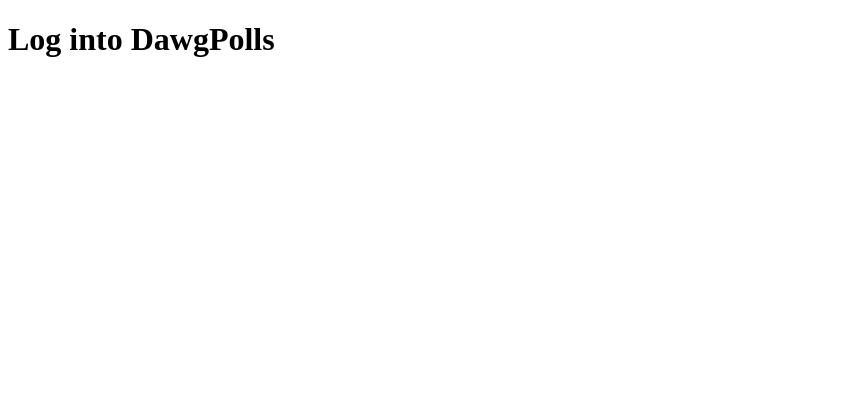
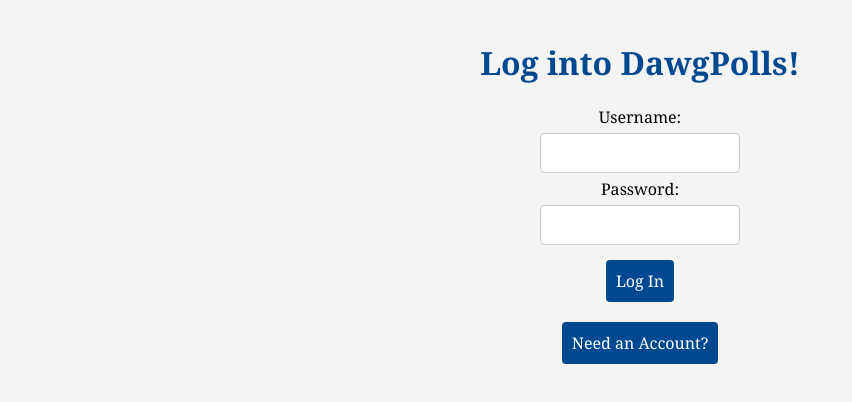
Before and after one commit to nobles-blockchain/NoblesDAOClient, a React (Create React App) app: page / in a window 1280 px wide. Shown: the top 402 px of the page, without its empty margins (0-852 px from the left). Built offline with nearby package versions, Linux system fonts and the light colour scheme.

Commit message:
login page with css, v1

```diff
--- /dev/null
+++ b/src/login-page/login.css
@@ -0,0 +1,48 @@
+body{
+    font-family: Georgia, 'Times New Roman', Times, serif;
+    background-color: #f4f4f4;
+    padding: 20px;
+    border-radius: 8px;
+    max-width: 400px;
+    margin: 0 auto;
+    text-align: center;
+  }
+
+  h1 {
+    color:#004990;
+  }
+
+  h2 {
+    color: #333;
+  }
+
+  .form-group {
+    margin-bottom: 20px;
+  }
+
+  label {
+    margin: 5px;
+  }
+
+  input {
+    width: 200px;
+    padding: 10px;
+    border: 1px solid #ccc;
+    border-radius: 4px;
+    box-sizing: border-box;
+    font-size: 16px;
+    align-items: center;
+    margin: 5px;
+  }
+
+  button {
+    background-color: #004990;
+    color: white;
+    padding: 10px;
+    border: none;
+    border-radius: 4px;
+    cursor: pointer;
+    font-size: 16px;
+    margin: 10px;
+    font-family: Georgia, 'Times New Roman', Times, serif;
+  }
--- a/src/login-page/login.js
+++ b/src/login-page/login.js
@@ -1,16 +1,98 @@
-function MyButton(){
-  <button>
-    <p>press to login</p>
-  </button>
+import React, { useState } from 'react';
+import './login.css';
+
+  function LoginPage(){
+    const [currentSection, setCurrentSection] = useState(1);
+    const [username, setUsername] = useState('');
+    const [password, setPassword] = useState('');
+
+    const handleSectionChange = (sectionNumber) => {
+      setCurrentSection(sectionNumber);
     }
 
-function Login() {
+    const handleUserChange = (event) => {
+      event.preventDefault();
+      setUsername(event.target.value)
+    }
+
+    const handlePasswordChange = (event) => {
+      event.preventDefault();
+      setPassword(event.target.value)
+    }
+
+
+    function CreateAcc() {
       return (
       <div>
-      <h1>Log into DawgPolls</h1>
-      <MyButton / >
+        <h2>Create Account</h2>
+        <p>Pretend this is the create account page.</p>
+        <button onClick={() => handleSectionChange(1)}>Go back to Login</button>
       </div>
         );
+      };
+
+    function LoginBoxes() {
+      return (
+       <div>
+        <div>
+          <div>
+            <h1>Log into DawgPolls!</h1>
+          </div>
+        <form onSubmit={() => handleSectionChange(2)}>
+          <div>
+            <label>Username:</label>
+          </div>
+          <div>
+            <input
+              name="username"
+              value={username}
+              onChange={(e) => setUsername()}
+              onBlur={handleUserChange}
+              required
+            />
+          </div>
+          <div>
+            <label>Password:</label>
+          </div>
+          <div>
+            <input
+              type="password"
+              value={password}
+              onChange={(e) => setPassword()}
+              onBlur={handlePasswordChange}
+              required
+            />
+          </div>
+          <div>
+          <button type="submit">Log In</button>
+          </div>
+        </form>
+        </div>
+        <button onClick={() => handleSectionChange(3)}>Need an Account?</button>
+      </div>
+    );
+  };
+
+  const LoginSuccess = () => {
+    return (
+      <div>
+        <h2>Success!!!</h2>
+        <p>You have been logged in</p>
+        <button onClick={() => handleSectionChange(1)}>Go back to Login</button>
+      </div>
+
+    );
+  };
+
+  if (currentSection === 1) {
+    return <LoginBoxes />;
+  } else if (currentSection === 2) {
+    return <LoginSuccess />;
+  } else if (currentSection === 3) {
+    return <CreateAcc />;
   }
 
-  export default Login;
+  return <LoginBoxes />;
+}
+
+export default LoginPage;
```
Lines whose indentation alone changed are shown as unchanged.
